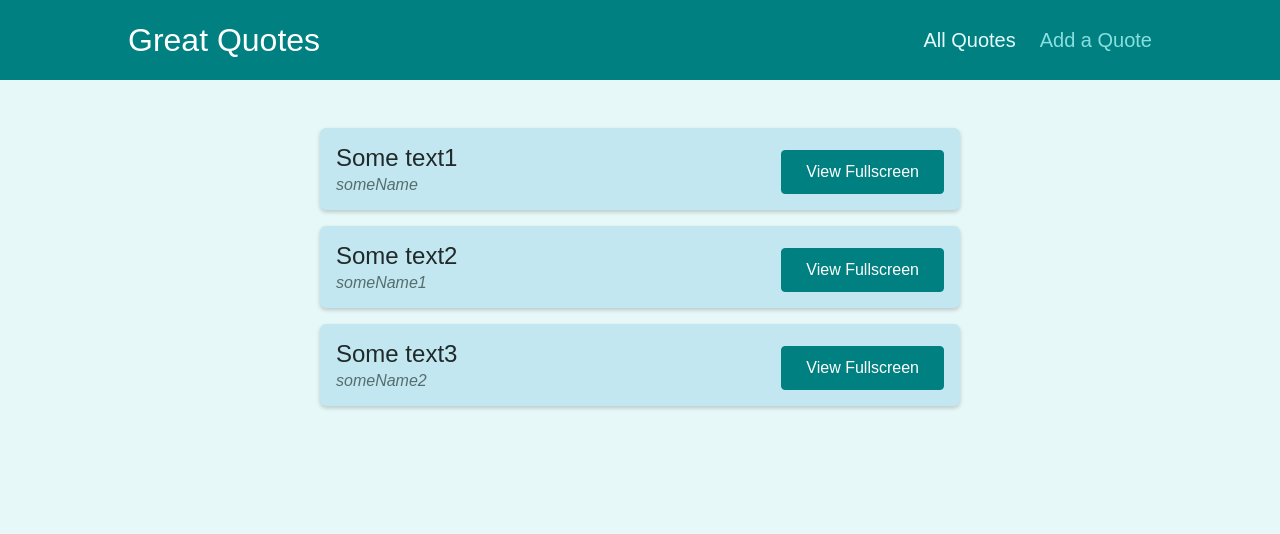
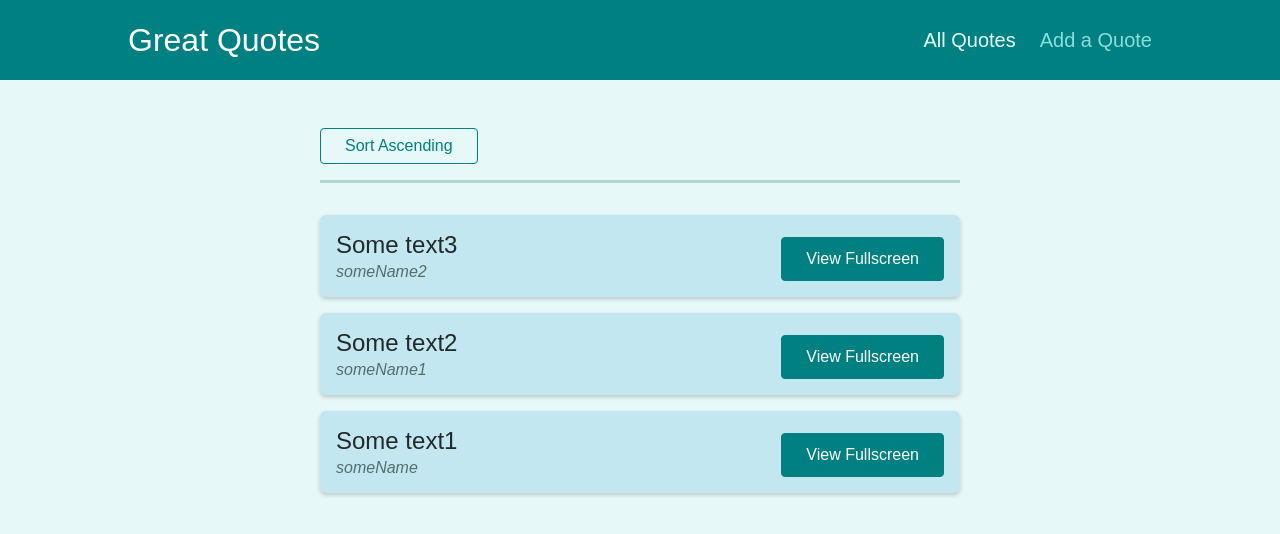
Before and after one commit to ImperiumWebApplications/react-router-quote-blog-project, a React (Create React App) app: page /quotes in a window 1280 px wide. Shown: the top 534 px of the page. Built offline with nearby package versions, Linux system fonts and the light colour scheme.

Commit message:
Quotelist changed

```diff
--- a/src/components/quotes/QuoteList.js
+++ b/src/components/quotes/QuoteList.js
@@ -1,13 +1,37 @@
-import { Fragment } from 'react';
+import {Fragment} from 'react';
 
 import QuoteItem from './QuoteItem';
 import classes from './QuoteList.module.css';
+import {useHistory, useLocation} from "react-router-dom";
+
+const sortQuotes = (quotes, ascending) => {
+
+    return quotes.sort((quoteA, quoteB) => {
+        if (ascending) {
+            return quoteA.id > quoteB.id ? 1 : -1
+        } else {
+            return quoteA.id < quoteB.id ? 1 : -1
+        }
+    })
+
+}
+
 
 const QuoteList = (props) => {
+    const history = useHistory()
+    const location = useLocation()
+    const isSortingAscending = new URLSearchParams(location.search).get('sort') === 'asc'
+    const changeSortingHandler = () => {
+        history.push('/quotes?sort=' + (isSortingAscending ? 'des' : 'asc'))
+    }
+    const sortedQuotes = sortQuotes(props.quotes, isSortingAscending)
     return (
         <Fragment>
+            <div className={classes.sorting}>
+                <button onClick={changeSortingHandler}>Sort {isSortingAscending ? 'Descending' : 'Ascending'}</button>
+            </div>
             <ul className={classes.list}>
-        {props.quotes.map((quote) => (
+                {sortedQuotes.map((quote) => (
                     <QuoteItem
                         key={quote.id}
                         id={quote.id}
```
Lines whose indentation alone changed are shown as unchanged.
